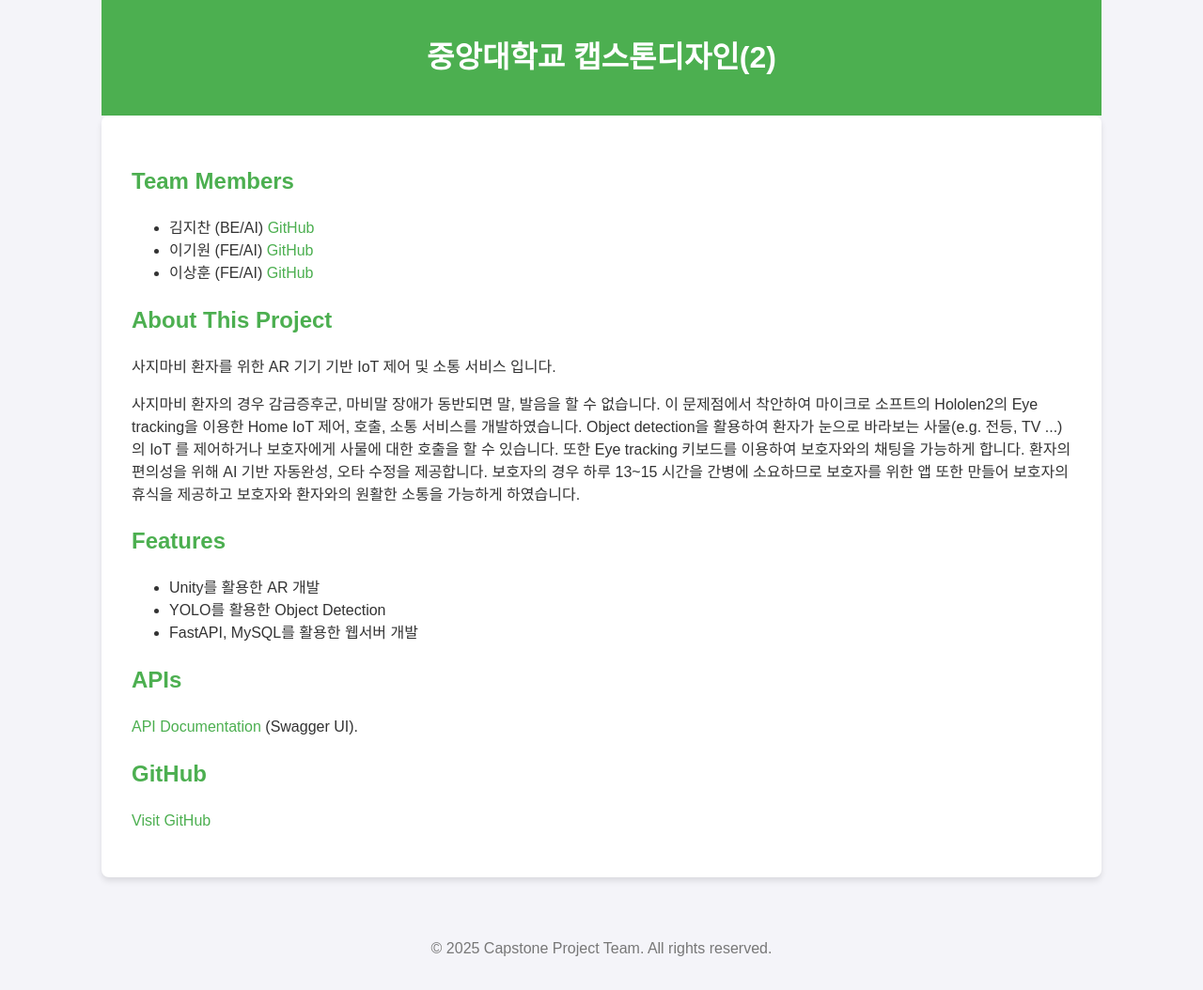
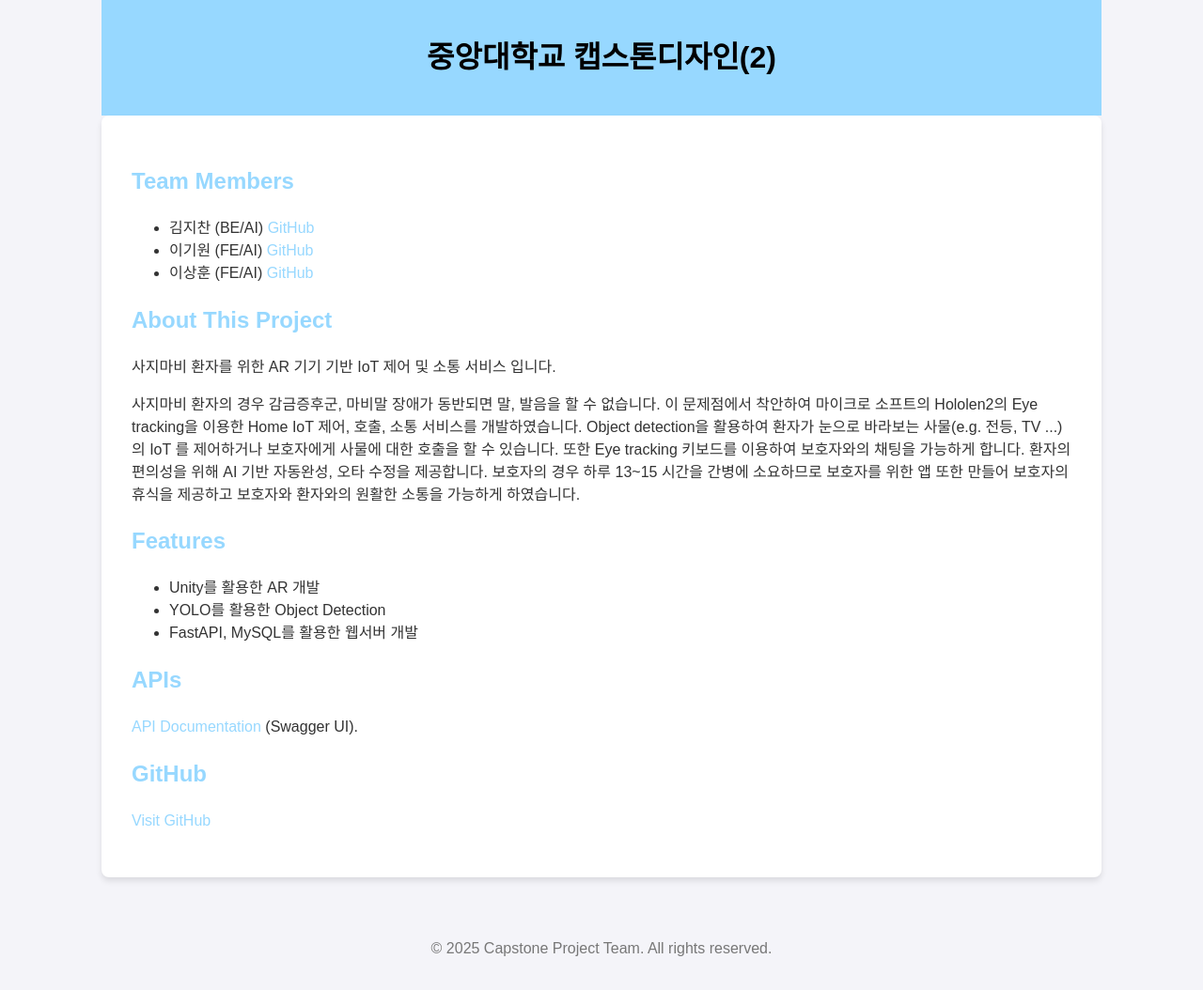
Before and after one commit to ATOSCD/BackEnd, a FastAPI app: page / in a window 1280 px wide. Shown: the whole page at 94% size. Run offline with FastAPI, Linux system fonts and the light colour scheme.

Commit message:
(STYLE) Update main website design

```diff
--- a/app/templates/root.html
+++ b/app/templates/root.html
@@ -14,7 +14,7 @@
             line-height: 1.5;
         }
         header {
-            background-color: #4CAF50;
+            background-color: #97D8FF;
             color: white;
             padding: 1rem 2rem;
             max-width: 1000px;
@@ -29,8 +29,11 @@
             border-radius: 8px;
             box-shadow: 0 4px 6px rgba(0, 0, 0, 0.1);
         }
-        h1, h2 {
-            color: #4CAF50;
+        h1{
+            color: #000000
+        }
+        h2 {
+            color: #97D8FF;
         }
         footer {
             text-align: center;
@@ -40,7 +43,7 @@
             color: #777;
         }
         a {
-            color: #4CAF50;
+            color: #97D8FF;
             text-decoration: none;
         }
         a:hover {
@@ -50,7 +53,7 @@
 </head>
 <body>
     <header>
-        <h1 style="color: rgb(255, 255, 255);">중앙대학교 캡스톤디자인(2)</h1>
+        <h1>중앙대학교 캡스톤디자인(2)</h1>
     </header>
     <main>
         <h2>Team Members</h2>
```
